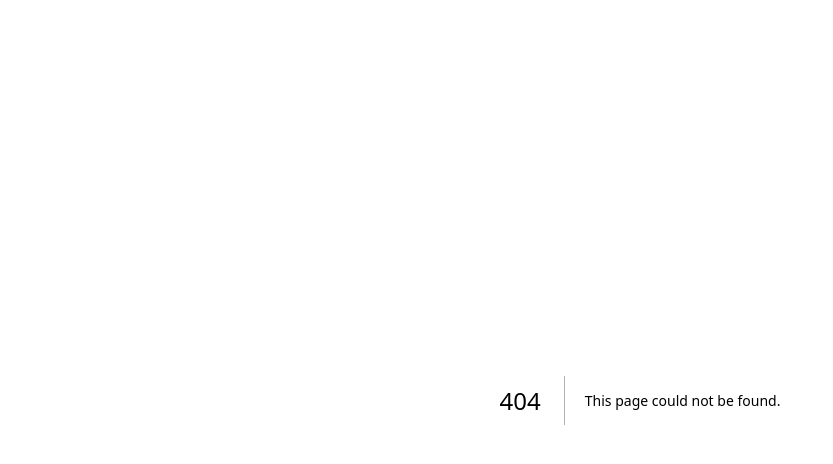
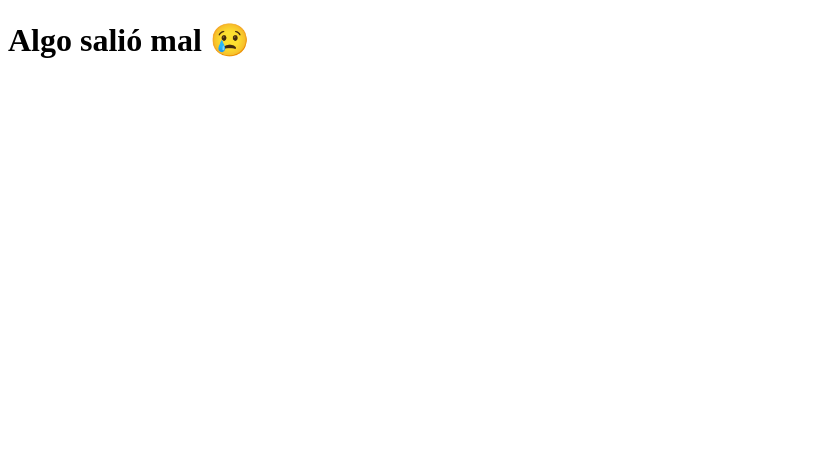
Before and after one commit to vasquezvalentinanazaret/Pinolapp, a Next.js app: page /error in a window 1280 px wide. Before the commit this address had no page. Shown: the top 464 px of the page, without its empty margins (0-833 px from the left). Built offline with nearby package versions, Linux system fonts and the light colour scheme.

Commit message:
Create error.tsx

```diff
--- /dev/null
+++ b/pages/error.tsx
@@ -0,0 +1,3 @@
+export default function Error() {
+  return <h1>Algo salió mal 😢</h1>;
+}
```
